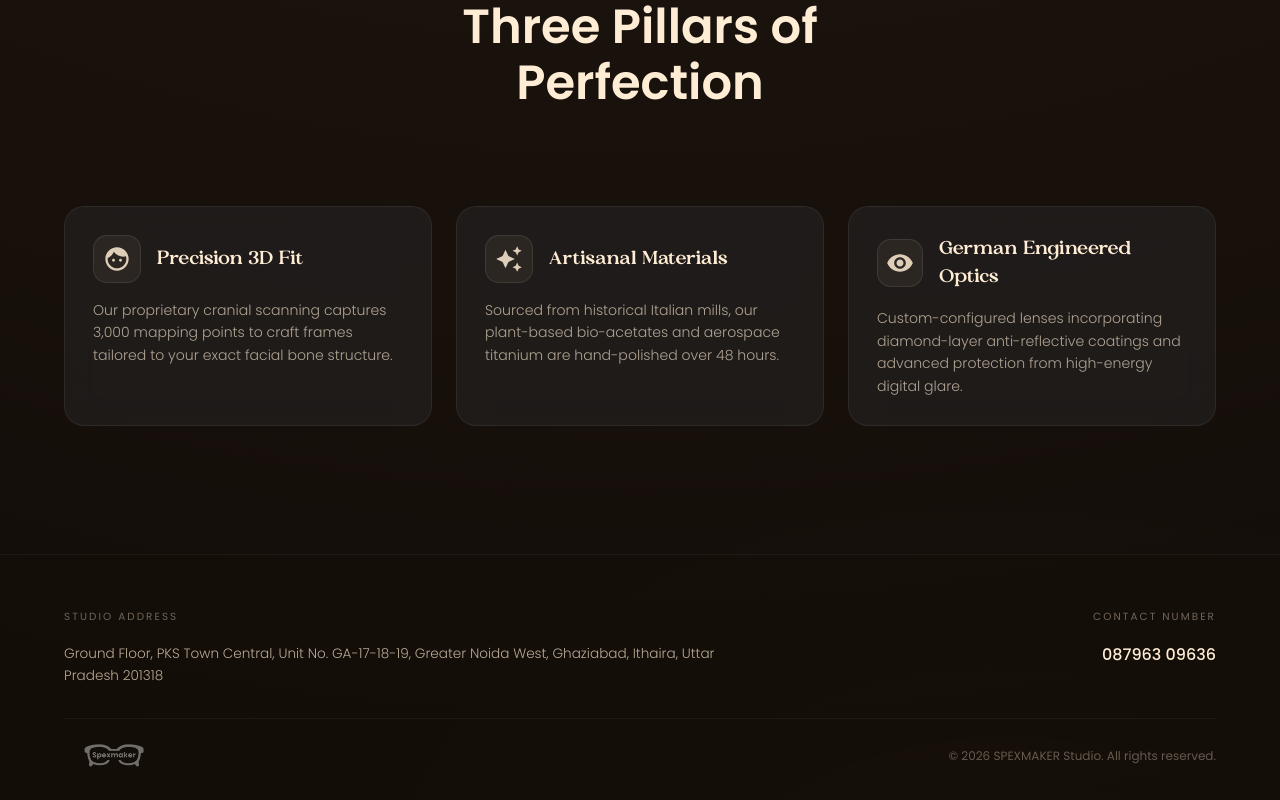
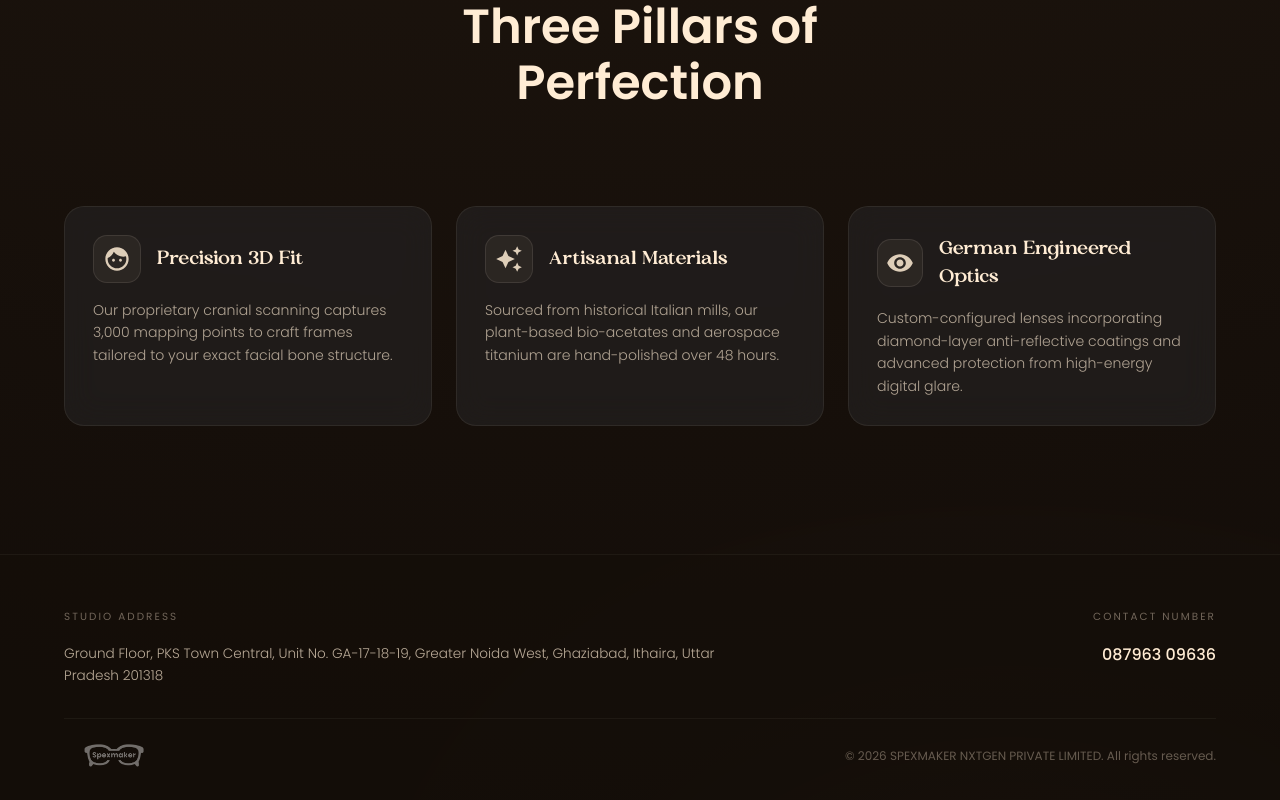
Before and after one commit to devops-89/spexmaker-coming-soon, a Next.js app: page / in a window 1280 px wide. Shown: the part 4179-4979 px from the top of the page. Built offline with nearby package versions, Linux system fonts and the light colour scheme; what @mui/material-nextjs would draw is missing.

Commit message:
chore: update copyright company name in footer

```diff
--- a/app/page.tsx
+++ b/app/page.tsx
@@ -409,7 +409,7 @@ export default function Home() {
               variant="caption"
               sx={{ color: "rgba(255, 236, 212, 0.35)", fontSize: "0.75rem" }}
             >
-              &copy; {new Date().getFullYear()} SPEXMAKER Studio. All rights
+              &copy; {new Date().getFullYear()} SPEXMAKER NXTGEN PRIVATE LIMITED. All rights
               reserved.
             </Typography>
 
```
